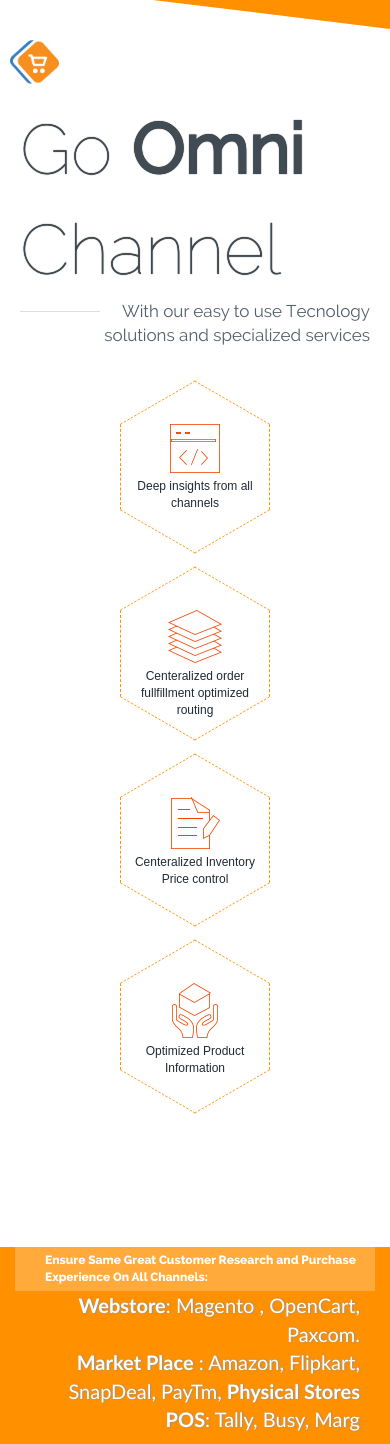
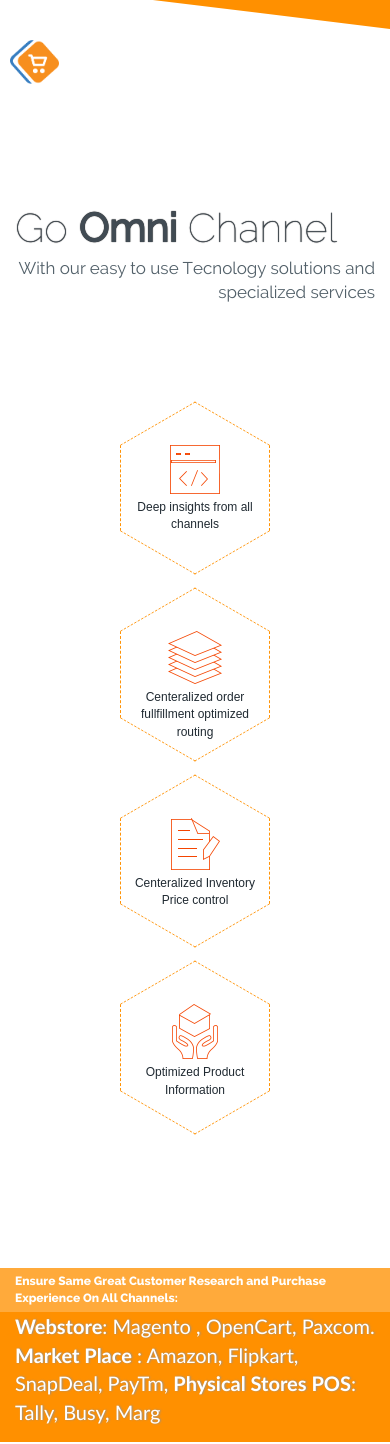
Before and after one commit to paxcom/paxcom.github.io, a Jekyll site: the page built from index.md, in a window 390 px wide. Built offline with Jekyll 4.4.1, drawn with Linux system fonts in a browser that asks for light colours.

Commit message:
update css

```diff
--- a/_includes/footer.html
+++ b/_includes/footer.html
@@ -7,6 +7,7 @@
     	</a>
   	</div>
   {% endif %}
+
 
   <div class="container ">
     <div class="row">
@@ -20,5 +21,6 @@
         </ul>
       </div>
     </div>
-  </div>
+
+   </div>
 </footer>
--- a/css/style.css
+++ b/css/style.css
@@ -108,6 +108,8 @@
 	top: -71px;
 	width: 0;
 }
+
+.navbar-nav>li.active-style.active a{ background:none; }
 ul {
 	margin: 0px;
 	padding: 0px;
@@ -353,6 +355,7 @@
 opacity:1;
 }
 }
+.nav-toggle-icon{ display:none;}
 .nav-style.navbar-default {
 	border: none;
 	background: #ed7000;
@@ -601,6 +604,7 @@
 	text-align: center;
 	background: url(../images/arrow2.png) no-repeat center -10px #efefef;
 	padding: 100px 0 50px 0;
+	margin-bottom:60px;
 }
 .insight-btn button {
 	border: 0;
@@ -821,12 +825,14 @@
 	height: 56px;
 }
 footer {
-	background-color: #17171f;
+
 	color: #999;
 	position: relative;
 	width: 100%;
 	padding: 0px 0;
 }
+
+.bottom-footer{ background-color: #17171f; position:fixed; bottom:0; width:100%; margin-top:200px;}
 footer .copyright {
 	padding-top: 20px;
 }
@@ -932,10 +938,10 @@
 font-size: 12px;
 font-weight: 900;
 margin-left: -19px;
-margin-top: -101px;
+ margin-top: -99px;
 padding: 5px 5px 5px 30px;
 position: relative;
-transform: rotate(-7deg);
+transform: rotate(-6.7deg);
 z-index: 10;
 }
 ul.footer-nav {
@@ -1148,14 +1154,22 @@
     padding: 5px 5px 5px 30px;
     position: relative;
     transform: rotate(0deg);
-    z-index: 10;} }
+    z-index: 10;}
+
+
+
+	}
+
+
+
 @media(min-width:320px) and (max-width:1000px) {
 .overview-container {
 	width: 100%;
 	background: none;
 }
+.footer-webstore{ text-align:left;}
 .paxcom-intro-outter{ position:relative !important;; top:0 !important; display:block;
-height:auto; left:0 !important;}
+height:auto; left:0 !important; padding:100px 15px 0 15px; }
 
 .top-nav-bar ul{ height:30px; padding-top:6px;}
 ul.client-logo li {
@@ -1166,6 +1180,11 @@
 .overview-list .line, .overview-list .line2, .overview-list .line3 {
 	display: none;
 }
+
+.footer-paxcom{ width:660px;}
+.top-text{ width:100%;}
+
+.paxcom-into-text{ font-size:50px;}
 
 .paxcom ul li.request-demo a{ color:#f8a243; border-bottom:none;}
 
@@ -1345,17 +1364,17 @@
     padding-top:0;
 }
 ul.footer-nav li:nth-child(4) {
-	top: 80px !important;
+	top: 80px !important; margin-left:5px;
 }
 ul.footer-nav li:nth-child(3) {
-	top: 80px !important;
+	top: 80px !important; margin-left:5px;
 }
 ul.footer-nav li:nth-child(2) {
-	top: 80px !important;
+	top: 80px !important; margin-left:5px;
 }
 ul.footer-nav li:nth-child(1) {
 	top: 80px !important;
-	margin-right: 0;
+	margin-right: 0; margin-left:5px;
 }
 
 ul.footer-nav li{  margin:0 auto 100px auto; text-align:center; }
@@ -1372,10 +1391,21 @@
 position: absolute; bottom:auto;}
 
 
+ .footer-info{ padding:0px;}
+  .footer-info .container{ width:100%; padding:15px;}
+ .top-text{ padding-left:15px;}
+ }
+
+
 @media(min-width:320px) and (max-width:667px) {
 .overview-container .btn.top {
 	height: auto;
 }
+
+.footer-webstore{ text-align:left;}
+.footer-paxcom{ width:180px; margin:auto;}
+
+.paxcom-into-text{ font-size:40px;}
 .nav-style .navbar-collapse {
 	padding: 15px;
 }
@@ -1395,5 +1425,18 @@
 .navbar-default .navbar-toggle{ border-color:#FFFFFF; }
 .navbar-default .navbar-toggle .icon-bar{background-color: #FFF !important;}
 
+.nav-toggle-icon{ width:35px; float:right; margin-top:-50px; height:30px; display:block; border:solid 1px #f78f1e; border-radius:3px; font-size:20px;
+ padding:0px 0 0 0; margin-right:20px; text-align:center; color:#000; cursor:pointer;}
+
+ .nav-display-none{ display:none;}
+
+ .paxcom-into-text em:before{ display:none; }
+ .paxcom-into-text em{padding-left:0; text-align:right;}
+
+ .footer-info{ padding:0px;}
+
+ .footer-info .container{ width:100%;}
+ .top-text{ padding-left:15px;}
+
 
 }
```
